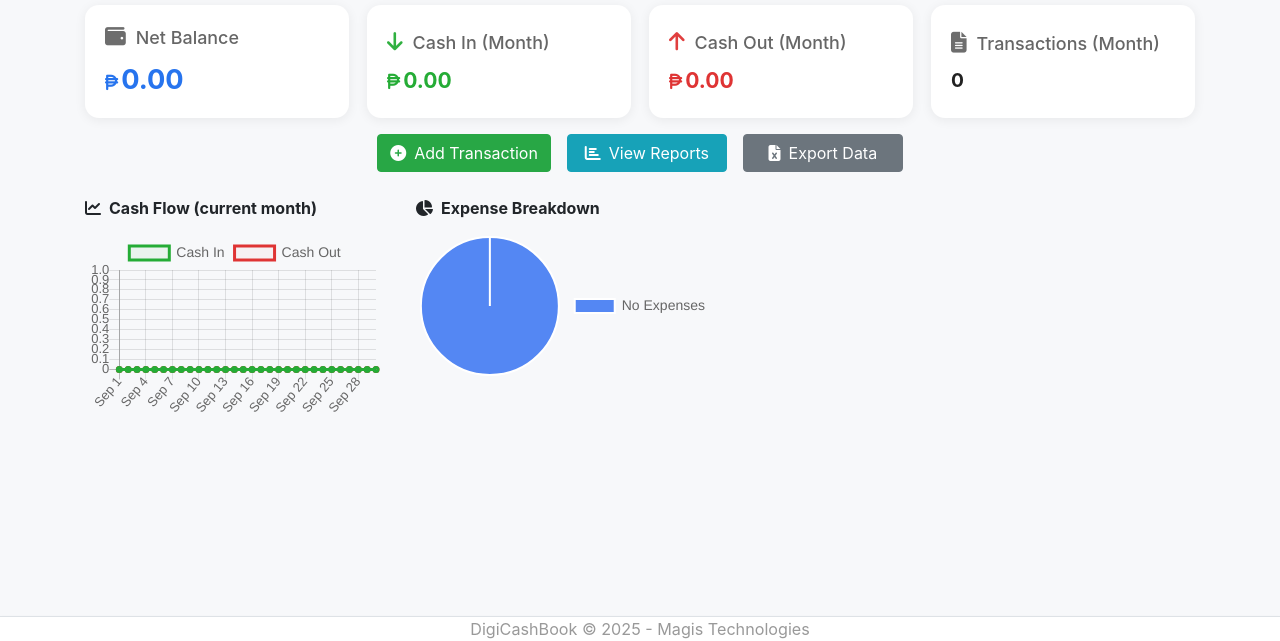
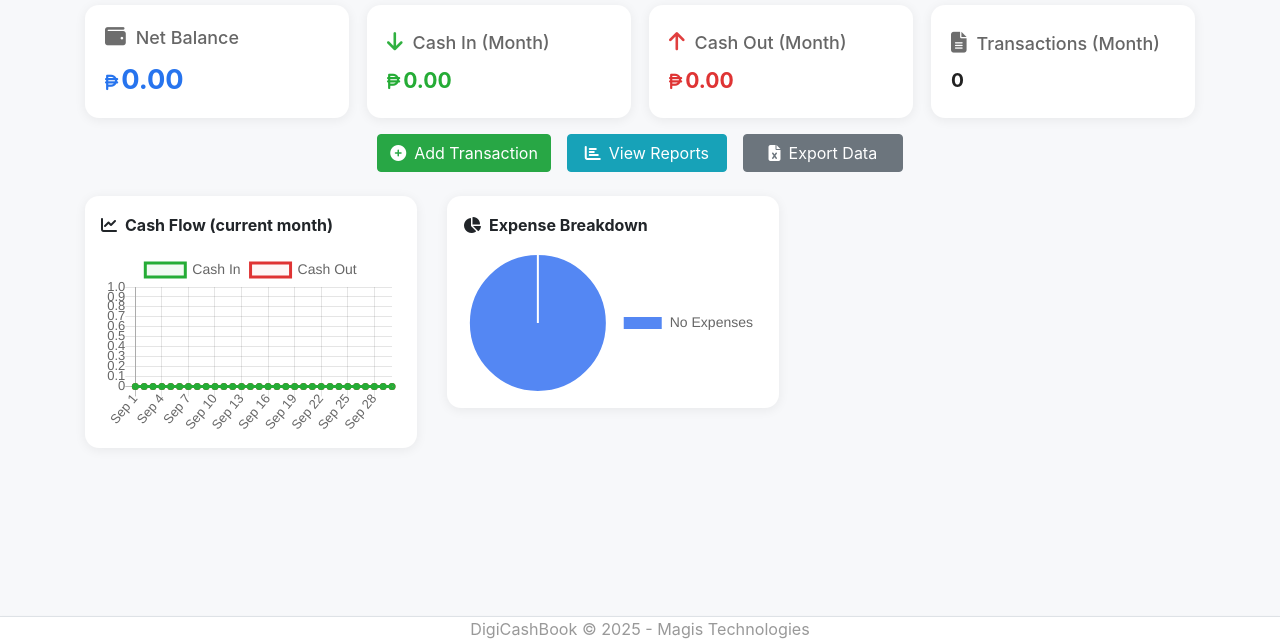
Before and after one commit to sniper57/DigiCashBook, a PHP site: page /dashboard.php in a window 1280 px wide. Shown: the part 159-800 px from the top of the page. Run offline with PHP 8.4, Linux system fonts and the light colour scheme; the visitor is signed in with stand-in values (Sample User, id 1); data that the repository does not hold is empty.

Commit message:
Update dashboard.php
save

```diff
--- a/dashboard.php
+++ b/dashboard.php
@@ -209,7 +209,7 @@ if(empty($cat_labels)) {
         <div class="row">
             <div class="col-lg-6 col-md-6 col-sm-12 col-xs-12">
                 <!-- Line Chart -->
-                <div class="flex-fill mb-4">
+                <div class="dashboard-chart-card flex-fill mb-4">
                     <div class="card-title font-weight-bold mb-3"><i class="fa fa-chart-line mr-2"></i>Cash Flow (current month)</div>
                     <canvas id="cashFlowChart" height="140"></canvas>
                 </div>
@@ -217,7 +217,7 @@ if(empty($cat_labels)) {
 
             <div class="col-lg-6 col-md-6 col-sm-12 col-xs-12">
                 <!-- Pie Chart -->
-                <div class="flex-fill mb-4">
+                <div class="dashboard-pie-card flex-fill mb-4">
                     <div class="card-title font-weight-bold mb-3"><i class="fa fa-chart-pie mr-2"></i>Expense Breakdown</div>
                     <canvas id="expensePieChart" height="140"></canvas>
                 </div>
```
